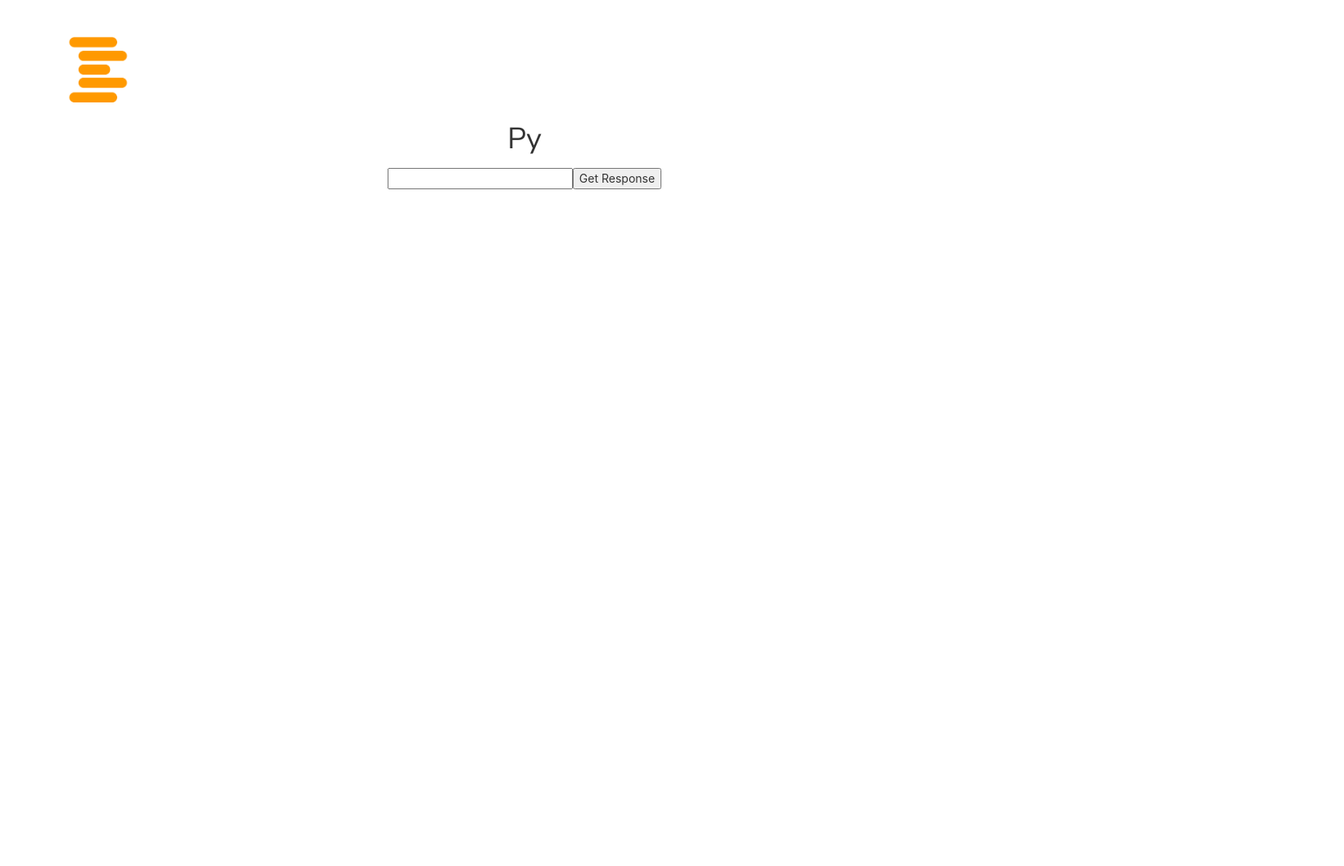
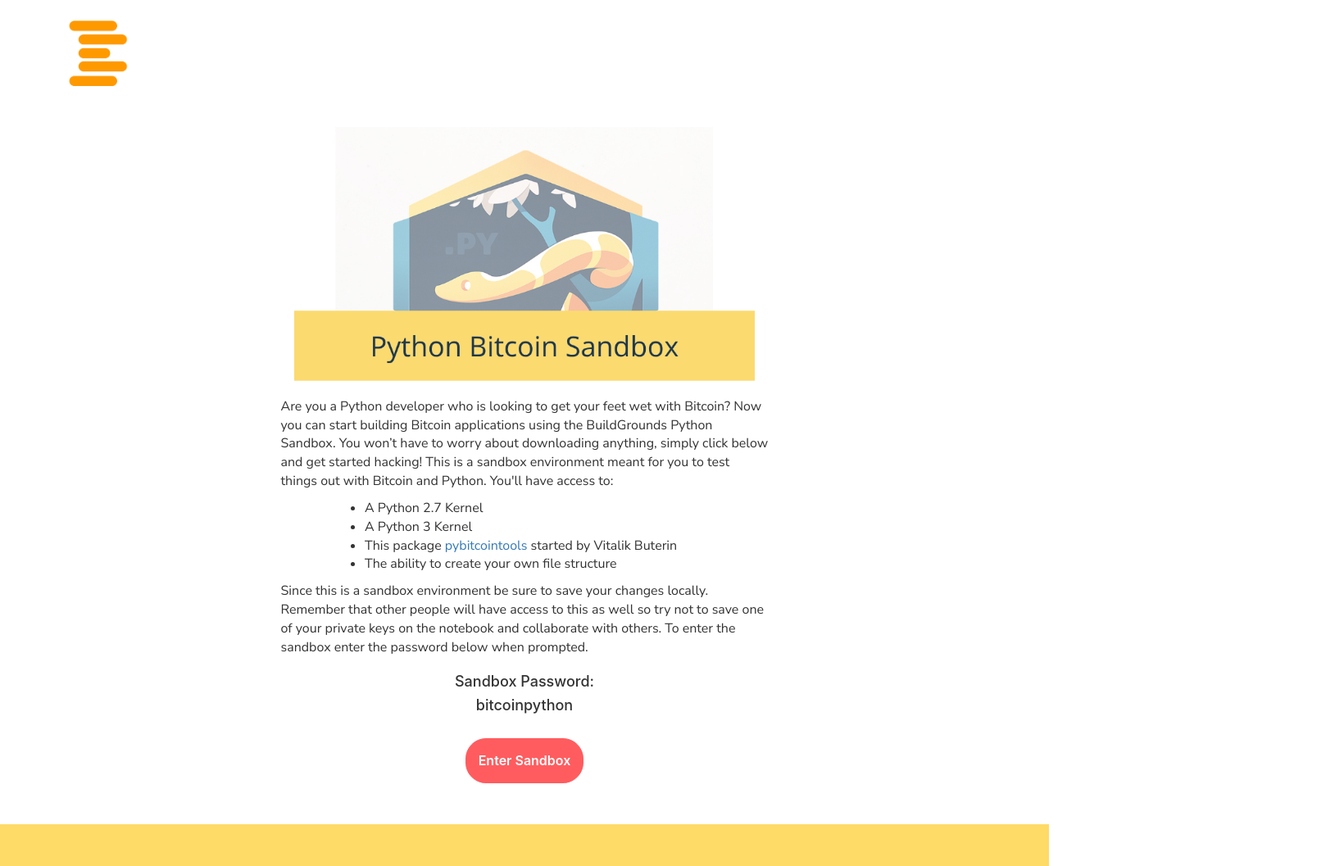
Before and after one commit to luiscarbonell/hackathon.miami-bitcoin-hackathon_2019.buidlgrounds, a React (Create React App) app in the folder client/: page /py in a window 1280 px wide. Shown: the whole page at 82% size, 1640 px wide, since content can reach past the window. Before the commit the page ends 800 px from the top, so only its background shows below. Built offline with nearby package versions, Linux system fonts and the light colour scheme; no server answers.

Commit message:
all pages done

```diff
--- a/client/public/index.html
+++ b/client/public/index.html
@@ -47,5 +47,19 @@
   integrity="sha256-FgpCb/KJQlLNfOu91ta32o/NMZxltwRo8QtmkMRdAu8="
   crossorigin="anonymous"></script>
 <script src="https://maxcdn.bootstrapcdn.com/bootstrap/3.3.7/js/bootstrap.min.js" integrity="sha384-Tc5IQib027qvyjSMfHjOMaLkfuWVxZxUPnCJA7l2mCWNIpG9mGCD8wGNIcPD7Txa" crossorigin="anonymous"></script>
+<script>
+      $(window).scroll(function(){
+        $('nav').toggleClass('scrolled', $(this).scrollTop() > 1);
+      });
+      $(document).ready(function(){
+        $('#toLessons').click(function (event) {
+          event.preventDefault();
+          $('html, body').animate({
+              scrollTop: $('#Lessons').offset().top - 70
+          }, 800);
+        });
+       });
+    </script>
+
   </body>
 </html>
--- a/client/src/App.css
+++ b/client/src/App.css
@@ -42,8 +42,30 @@
 .App h3 {
   font-family: 'Nunito Sans', sans-serif;
 }
+#cardTitle{
+  color: black;
+}
+#cardTitle:hover {
+  color: black;
+}
+.toCourse .course{
+  margin-bottom: 20px;
+}
+#coursePrice{
+  color: white;
+    background-color: lightgreen;
+    width: 100px;
+    position: absolute;
+    font-size: 15px;
+    top: 82%;
+    border-radius: 5px;
+    left: 68%;
+}
+.toCourse p{
+  color: #888
+}
+.btn-danger {
 
-.btn-danger {
   font-size: 16px;
   font-weight: 600;
   background-color: #FF5C5F;
--- a/client/src/App.js
+++ b/client/src/App.js
@@ -24,7 +24,7 @@
           <h4>Build Bitcoin applications, directly from your browser.</h4>
         </div>
         <div>
-          <a href='#Lessons' role= "button" className= "btn btn-danger"> Start learning</a>
+          <a id="toLessons" href='#Lessons' role= "button" className= "btn btn-danger"> Start learning</a>
         </div>
         <div className= " img">
           <img src= {Banner}/>
@@ -34,19 +34,43 @@
         <div className="col-xs-12" id="Lessons">
             <div className="toCourse col-xs-12">
               <a href="/rpi">
-              <div className="col-xs-4"><img style={{width: '100%'}} src={rpi} />you
-                <h4>Raspberry Pi Bitcoin Node</h4>
+              <div className="col-xs-4">
+              <div className="course col-xs-12">
+              <img style={{width: '100%'}} src={rpi} />
+                <span id="coursePrice">
+                <b >FREE</b>
+                </span>
+              </div>
+
+
+                <h4 id="cardTitle">Raspberry Pi Bitcoin Node</h4>
+                <p>Sync with the Bitcoin network with your own Raspberry Pi.</p>
               </div></a>
               <a href='/py'>
-              <div className="col-xs-4"><img style={{width: '100%'}} src={py} />
-                <h4>Python Bitcoin Sandbox</h4>
+              <div className="col-xs-4">
+              <div className=" course col-xs-12">
+              <img style={{width: '100%'}} src={py} />
+              <span id="coursePrice">
+                <b >FREE</b>
+                </span>
+              </div>
+
+                <h4 id="cardTitle">Python Bitcoin Sandbox</h4>
                 <p>Are you a Python developer who is looking to get your feet wet with Bitcoin? Now you can start building Bitcoin applications using the BuildGrounds Python Sandbox. You won’t have to worry about downloading anything, simply click below and get started hacking!</p>
 
               </div></a>
               <a href='/course'>
-              <div className="col-xs-4"><img style={{width: '100%'}} src={btc} />
-                <h4>Buidl Bootcamp</h4>
-                <p>by Justin Moon</p>
+              <div className="col-xs-4">
+              <div className="course col-xs-12" >
+              <img style={{width: '100%'}} src={btc} />
+              <span style={{ backgroundColor: '#f7930b'}} id="coursePrice">
+                <b >0.005 BTC</b>
+                </span>
+              </div>
+
+                <h4 id="cardTitle">Buidl Bootcamp</h4>
+                <p>This code along bootcamp by Justin Moon will get you to understand Bitcoin at its core level. With 10 hours filled of coding and advanced cryptographic concepts.</p>
+
               </div></a>
 
             </div>
--- a/client/src/Course.js
+++ b/client/src/Course.js
@@ -83,7 +83,7 @@
         <h4> By: Justin Moon</h4>
         <div  className="col-xs-12">
         <div style={{ textAlign: 'left', marginLeft: '25%'}} className="col-xs-6">
-        <p>Want to build a mini Bitcoin blockchain from scratch? Well then this course is for you! To be able to take this course you must: </p>
+        <p>Want to build a mini Bitcoin blockchain from scratch? Well then this course is for you! Learn bitcoin fundamentals, go from the basics to create your very own blockchain. To be able to take this course you must: </p>
         </div>
         <div style={{ textAlign: 'left', marginLeft: '30%'}} className="col-xs-12">
         <ul>
@@ -110,11 +110,18 @@
 
           </div>
           <div style={{ backgroundColor: '#fedb67', paddingTop: '25px', paddingBottom: '25px'}} className="col-xs-12">
-          <div style={{ backgroundColor: '#fedb67', textAlign: 'right'}} className="col-xs-6">
-            <QRCode value={this.state.address} />
+          <div style={{ backgroundColor: '#fedb67', textAlign: 'left'}} className="col-xs-6">
+            <h4>Take the following steps to get access to the course</h4>
+            <ol>
+              <li>Type your email under the QR Code</li>
+              <li>Submit your email.</li>
+              <li>Send 0.005BTC to the unique address show to the right.</li>
+            </ol>
+            <p>Be sure to submit your email before you pay for the course. After your payment is confirmed then you will be emailed the password and notebook for your course.</p>
+          </div>
+          <div style={{ backgroundColor: '#fedb67', textAlign: 'center'}} className="col-xs-6">
+          <QRCode value={this.state.address} />
             <p>Send 0.005 BTC</p>
-          </div>
-          <div style={{ backgroundColor: '#fedb67', textAlign: 'left', marginTop: '50px'}} className="col-xs-6">
             <input style={{ width: '300px', height: '30px', borderRadius: '5px', border: '0px'}} id="emailSubmit" />
             <a className="btn" id="submitForm" onClick={this.handlePost} >Submit</a>
           </div>
--- a/client/src/Py.js
+++ b/client/src/Py.js
@@ -1,13 +1,15 @@
 import React, { Component } from 'react';
 import axios from 'axios';
 import Navbar from './Navbar';
+import pyHead from './assets/pybitsHead.png';
+import QRCode from 'qrcode.react';
 import {
   Link,
 } from 'react-router-dom';
 import logo from './logo.svg';
 import './App.css';
 
-class Py extends Component {
+class Course extends Component {
   constructor() {
     super();
     this.state = {
@@ -41,10 +43,11 @@
   // post request
 
   handleEmail(event) {
-    let self = this;
-    self.setState({
+    // let self = this;
+    this.setState({
         email: event.target.email
-
+    }, () => {
+      console.log(this.state.email);
     }  );
 
 }
@@ -52,8 +55,10 @@
 
 
   handlePost() {
+    const email = document.getElementById('emailSubmit').value;
+
     axios.post('http://localhost:8080/user', {
-      "email": this.state.email,
+      "email": email,
       "address": this.state.address
     }).then((response) => {
       console.log("Response:", response.data);
@@ -69,20 +74,45 @@
 
   render() {
     return (
-      <div className="App">
-        <Navbar />
-        <h1>Py</h1>
-
-        <input  id="email1"  onChange={this.handleEmail} />
-
-        <button onClick={this.handlePost}>
-            Get Response
-        </button>
-
-        <div>
-
+      <div  className="App">
+      <Navbar />
+        {/* <div className="col-xs-3"></div> */}
+        <div className="col-xs-12">
+          <img style={{ boxShadow: 'none', borderRadius: '0px'}} src={pyHead} />
+        </div>
+        <div style={{ marginTop: '20px'}} className="col-xs-12">
+        <div style={{ textAlign: 'left', marginLeft: '25%'}} className="col-xs-6">
+        <p>Are you a Python developer who is looking to get your feet wet with Bitcoin? Now you can start building Bitcoin applications using the BuildGrounds Python Sandbox. You won’t have to worry about downloading anything, simply click below and get started hacking! This is a sandbox environment meant for you to test things out with Bitcoin and Python. You'll have access to:</p>
+        </div>
+        <div style={{ textAlign: 'left', marginLeft: '30%'}} className="col-xs-12">
+        <ul>
+          <li>A Python 2.7 Kernel</li>
+          <li>A Python 3 Kernel</li>
+          <li>This package <a href="https://github.com/primal100/pybitcointools">pybitcointools</a> started by Vitalik Buterin</li>
+          <li>The ability to create your own file structure</li>
+        </ul>
 
         </div>
+        <div style={{ textAlign: 'left', marginLeft: '25%'}} className="col-xs-6">
+        <p>Since this is a sandbox environment be sure to save your changes locally. Remember that other people will have access to this as well so try not to save one of your private keys on the notebook and collaborate with others. To enter the sandbox enter the password below when prompted.</p>
+        </div>
+        <div className="col-xs-12">
+        <h4>Sandbox Password:</h4>
+        <h4>bitcoinpython</h4>
+        <br />
+        <a href="https://py.buidlgrounds.com" role= "button" className= "btn btn-danger">Enter Sandbox</a>
+        </div>
+
+        </div>
+
+          <div style={{ backgroundColor: '#fedb67', paddingTop: '25px', paddingBottom: '25px', marginTop: '50px'}} className="col-xs-12">
+          <div style={{ backgroundColor: '#fedb67', textAlign: 'left'}} className="col-xs-6">
+
+          </div>
+          <div style={{ backgroundColor: '#fedb67', textAlign: 'center'}} className="col-xs-6">
+
+          </div>
+          </div>
 
 
       </div>
@@ -90,4 +120,4 @@
   }
 }
 
-export default Py;
+export default Course;
--- a/client/src/Rpi.js
+++ b/client/src/Rpi.js
@@ -72,31 +72,35 @@
     return (
       <div className="App">
       <Navbar />
-        <img src={headImg} />
-        <div className="col-xs-3" />
-        <div style={{ marginBottom: '25px', }} className="col-xs-6">
+      <div className="col-xs-12">
+      <img style={{ boxShadow: 'none', borderRadius: '0px'}} src={headImg} />
+      </div>
+
+
+        <div className="col-xs-3"></div>
+        <div style={{ marginBottom: '25px', textAlign: 'left' }} className="col-xs-6">
 
         <h3>DOWNLOADING BITCOIN CORE DEPENDENCIES</h3>
         <p>In order to install Bitcoin Core we need to install a few tools and software packages. First let's make sure everything is up to date and update it if it isn't:</p>
         <code>
         pi@raspnode~$ sudo apt-get update <br />
 pi@raspnode~$ sudo apt-get upgrade -y
-        </code>
+        </code><br /><br />
         <p>This one liner will download and install the packages we will need for Bitcoin Core 0.13.0:
 </p>
         <code>
         pi@raspnode~$ sudo apt-get install autoconf libevent-dev libtool libssl-dev libboost-all-dev libminiupnpc-dev -y
 
-        </code>
+        </code> <br /><br />
         <p>If you installed Raspbian Jessie Lite you'll also need to install git:</p>
         <code>pi@raspnode~$ sudo apt-get install git -y
-</code>
+</code> <br /><br />
         <p>That should take just a couple minutes. If you plan on using bitcoin-qt (the GUI and wallet) then you'll have to install additional dependencies:</p>
-        <code>pi@raspnode~$ sudo apt-get install qt4-dev-tools <br /> libprotobuf-dev protobuf-compiler libqrencode-dev -y</code>
+        <code>pi@raspnode~$ sudo apt-get install qt4-dev-tools <br /> libprotobuf-dev protobuf-compiler libqrencode-dev -y</code> <br /><br />
         <p>Make a directory to download required files:</p>
         <code>pi@raspnode~$ mkdir ~/bin
         <br />
-        pi@raspnode~$ cd ~/bin</code>
+        pi@raspnode~$ cd ~/bin</code> <br /><br />
         <p>Bitcoin Core 0.11.2 uses version 4.8 of the Berkeley database so we'll need to download, build, and install that. If you wish to run your Bitcoin node without a wallet, you can skip to <a href="http://raspnode.com/diyBitcoin.html#reallyinstallingbitcoin">Installing Bitcoin</a>.
         Download the Berkeley database source code, unzip it, then build the BerkeleyDB.
         </p>
@@ -106,7 +110,7 @@
 pi@raspnode~/bin$ cd db-4.8.30.NC/build_unix/ <br />
 pi@raspnode~/bin/db-4.8.30.NC/build_unix$ ../dist/configure --enable-cxx <br />
 pi@raspnode~/bin/db-4.8.30.NC/build_unix$ make -j4
-        </code>
+        </code> <br /><br />
         <p>The "make -j4" command should take around 5 minutes to complete. If you get errors, then remove the "-j4" and just execute "make". This will take around 20 minutes.</p>
         <code> pi@raspnode~/bin/db-4.8.30.NC/build_unix$ sudo make install</code>
         </div>
```
